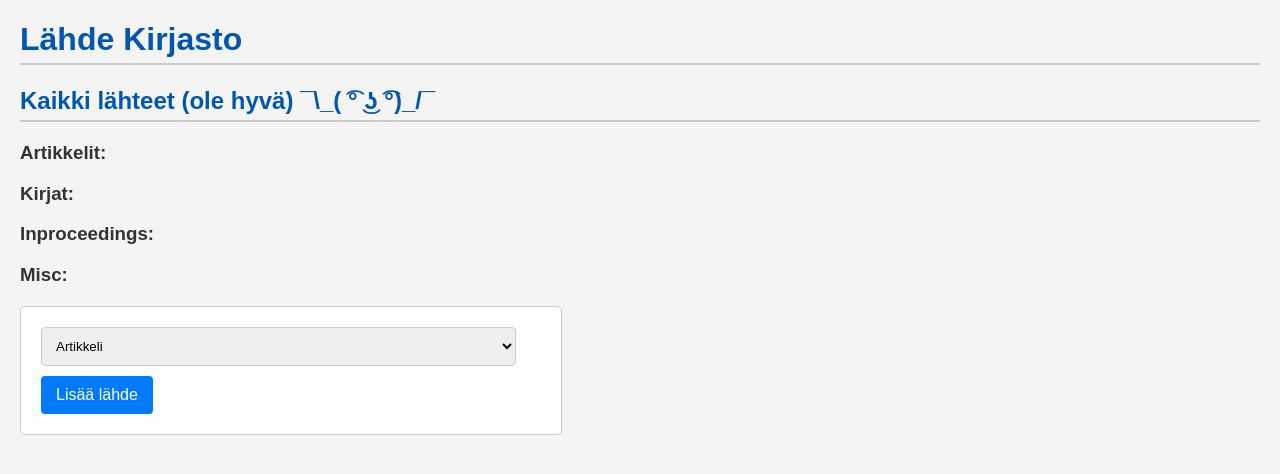
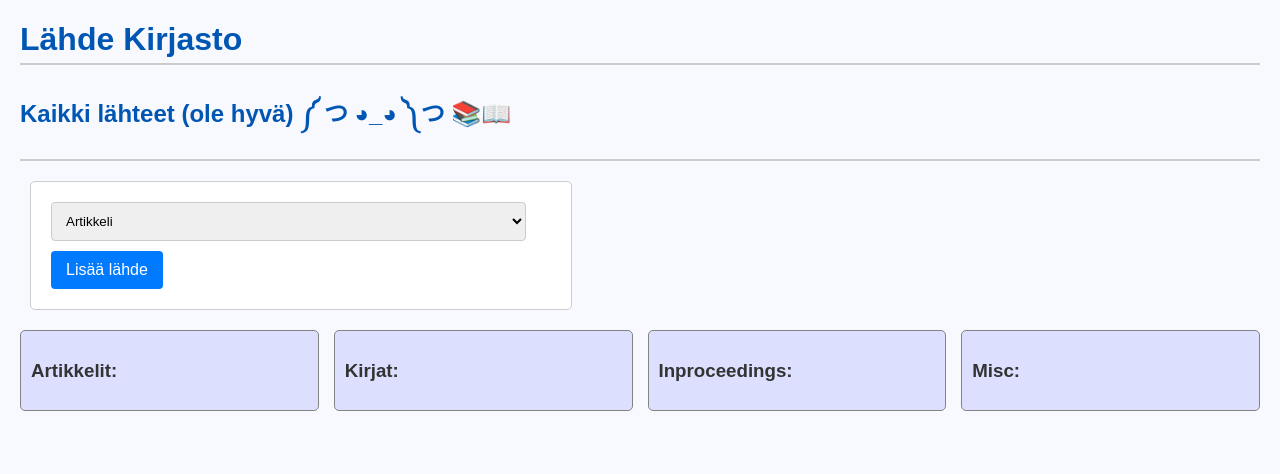
Before and after one commit to fiiahaav/Miniprojekti-ryhm-1, a Flask app: page / in a window 1280 px wide. Shown: the top 474 px of the page. Run offline with Flask 3, Linux system fonts and the light colour scheme; data that the repository does not hold is empty; some libraries are stand-ins or nearby versions.

Commit message:
Lisäsin 4lista etusivun ja muokkasin style.css

```diff
--- a/src/static/style.css
+++ b/src/static/style.css
@@ -1,6 +1,7 @@
+/* --- Global Styles --- */
 body {
     font-family: 'Montserrat', sans-serif;
-    background-color: #f4f4f4;
+    background-color: #f8f8ff;
     color: #333;
     margin: 20px;
     padding: 0;
@@ -13,17 +14,13 @@ h1, h2 {
     font-weight: 700;
 }
 
-ul {
-    list-style: none;
-    padding: 0;
-}
-
-/* Tyyli yksittäiselle lähde-elementille (index.html) */
-ul p {
+/* --- Source Entry Styling Fix --- */
+/* Styles the individual source entry <p> element inside each column */
+.column p {
     background-color: #fff;
     border: 1px solid #ddd;
     padding: 15px;
-    margin-bottom: 20px;
+    margin-bottom: 1px;
     border-radius: 5px;
     box-shadow: 2px 2px 5px rgba(0,0,0,0.1);
 }
@@ -35,7 +32,8 @@ strong {
     color: #333;
 }
 
-/* Lomakkeiden peruskehys */
+/* --- Form Layout and Appearance --- */
+/* Basic styling for the form container */
 form {
     background-color: #fff;
     padding: 20px;
@@ -43,11 +41,13 @@ form {
     border-radius: 5px;
     max-width: 500px;
     margin-top: 20px;
+    margin-bottom: 20px;
+    margin-left: 10px;
+    margin-right: auto;
 }
 
-/* Lomakekentät */
+/* Styles form input fields and select box */
 input[type="text"], input[type="number"], input[type="url"], textarea, select {
-
     width: 95%;
     padding: 10px;
     margin-bottom: 10px;
@@ -61,7 +61,7 @@ textarea {
     height: 100px;
 }
 
-/* Tyyli "Lisää" painikkeelle (Sininen) */
+/* Styles the submit button */
 button[type="submit"] {
     background-color: #007bff;
     color: white;
@@ -77,7 +77,7 @@ button[type="submit"]:hover {
     background-color: #0056b3;
 }
 
-/* Tyyli pakolliset kentät (*) -ohjetekstille */
+/* Styles text for required fields */
 p strong {
     color: #d9534f;
     font-weight: bold;
@@ -85,10 +85,10 @@ p strong {
     display: inline;
 }
 
-/* Tyyli "Takaisin" -linkille (Punainen painike) */
+/* Styles the red button link (e.g., "Takaisin") */
 .button-link {
     display: inline-block;
-    background-color: #dc3545; /* Punainen tausta */
+    background-color: #dc3545;
     color: white;
     padding: 10px 15px;
     border: none;
@@ -102,5 +102,61 @@ p strong {
 }
 
 .button-link:hover {
-    background-color: #c82333; /* Tummempi punainen hover-tilaan */
+    background-color: #c82333;
 }
+
+/* --- Flexbox Layout (4 Columns Side-by-Side) --- */
+/* Container that aligns the four columns horizontally */
+.flex-container {
+    display: flex;
+    justify-content: space-between;
+    gap: 15px;
+    align-items: flex-start;
+}
+
+/* Styles each individual column */
+.column {
+    flex: 1;
+    padding: 10px;
+    /* Adding a light border and minimum padding for separation */
+    border: 1px solid #848383;
+    border-radius: 5px;
+}
+
+/* --- Specific Color Boxes --- */
+.art-col {
+    background-color: #dddfff;
+}
+
+.book-col {
+    background-color: #dddfff;
+}
+
+/* Inproceedings - Very Light Green */
+.inproc-col {
+    background-color: #dddfff;
+}
+
+.misc-col {
+    background-color: #dddfff;
+}
+
+/* --- Link Styling --- */
+.edit-link {
+    /* Mimics a small, subtle button */
+    display: inline-block;
+    background-color: #f0f0f0;
+    color: #333;
+    padding: 5px 10px;
+    border: 1px solid #ccc;
+    border-radius: 3px;
+    font-size: 0.9em;
+    text-decoration: none;
+    transition: background-color 0.2s;
+}
+
+.edit-link:hover {
+    background-color: #e0e0e0;
+    color: #000;
+    border-color: #aaa;
+}
--- a/src/templates/index.html
+++ b/src/templates/index.html
@@ -7,8 +7,20 @@
 <body>
     <h1>Lähde Kirjasto</h1>
 
-    <h2>Kaikki lähteet (ole hyvä) ¯\_( ͡° ͜ʖ ͡°)_/¯</h2>
-    <ul>
+    <h2>Kaikki lähteet (ole hyvä) ༼ つ ◕_◕ ༽つ 📚📖</h2>
+
+    <form method="POST" action="{{ url_for('add_source') }}">
+        <select name="lahde" id="lahde">
+            <option value="article">Artikkeli</option>
+            <option value="book">Kirja</option>
+            <option value="inproceedings">Inproceedings</option>
+            <option value="misc">Misc</option>
+        </select>
+        <button type="submit" id="submit-btn">Lisää lähde</button>
+    </form>
+    <div class="flex-container">
+
+        <div class="column art-col">
             <h3>Artikkelit:</h3>
             {% for art in articles %}
                 <p>
@@ -28,11 +40,13 @@
                         {{ art['notes'] }}<br>
                     {% endif %}
                     <br>
-                <a href="{{ url_for('edit_article', id=art.id) }}">Muokkaa</a>
-
+                    <a href="{{ url_for('edit_article', id=art.id) }}" class="edit-link">Muokkaa</a>
                 </p>
                 <br>
             {% endfor %}
+        </div>
+
+        <div class="column book-col">
             <h3>Kirjat:</h3>
             {% for book in books %}
                 <p>
@@ -52,10 +66,13 @@
                         {{ book['notes'] }}<br>
                     {% endif %}
                     <br>
-                <a href="{{ url_for('edit_book', id=book.id) }}">Muokkaa</a>
+                    <a href="{{ url_for('edit_book', id=book.id) }}" class="edit-link">Muokkaa</a>
                 </p>
                 <br>
             {% endfor %}
+        </div>
+
+        <div class="column inproc-col">
             <h3>Inproceedings:</h3>
             {% for inproc in inproceedings %}
                 <p>
@@ -92,10 +109,13 @@
                         {{ inproc['notes'] }}<br>
                     {% endif %}
                     <br>
-                <a href="{{ url_for('edit_inproceedings', id=inproc.id) }}">Muokkaa</a>
+                    <a href="{{ url_for('edit_inproceedings', id=inproc.id) }}" class="edit-link">Muokkaa</a>
                 </p>
                 <br>
             {% endfor %}
+        </div>
+
+        <div class="column misc-col">
             <h3>Misc:</h3>
             {% for misc in miscs %}
                 <p>
@@ -108,21 +128,13 @@
                         {{ misc['notes'] }}<br>
                     {% endif %}
                     <br>
-                <a href="{{ url_for('edit_misc', id=misc.id) }}">Muokkaa</a>
+                    <a href="{{ url_for('edit_misc', id=misc.id) }}" class="edit-link">Muokkaa</a>
                 </p>
                 <br>
             {% endfor %}
-    </ul>
-    <form method="POST" action="{{ url_for('add_source') }}">
-        <select name="lahde" id="lahde">
-            <option value="article">Artikkeli</option>
-            <option value="book">Kirja</option>
-            <option value="inproceedings">Inproceedings</option>
-            <option value="misc">Misc</option>
+        </div>
 
-        </select>
-        <button type="submit" id="submit-btn">Lisää lähde</button>
-    </form>
+    </div>
 
 </body>
 </html>
```
Lines whose indentation alone changed are shown as unchanged.
